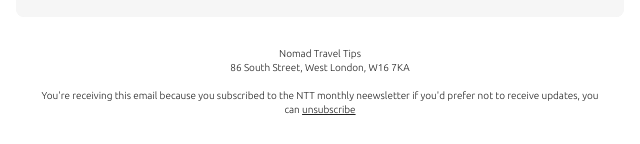
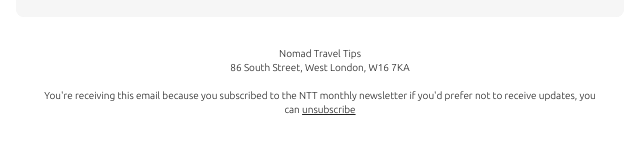
Before and after one commit to MrMarcusCodes/Nomad-Travel-Tips-Newsletter, a plain HTML site: page index.html in a window 1280 px wide. Shown: the part 780-924 px from the top of the page, 320-960 px from the left. Drawn offline with Linux system fonts and the light colour scheme.

Commit message:
Update index.html

```diff
--- a/index.html
+++ b/index.html
@@ -437,7 +437,7 @@
 
       <div
          style="font-family:Ubuntu, Helvetica, Arial, sans-serif;font-size:10px;font-weight:300;line-height:14px;text-align:center;color:#212121;"
-      >Nomad Travel Tips <br> 86 South Street, West London, W16 7KA<br><br>You're receiving this email because you subscribed to the NTT monthly neewsletter if you'd prefer not to receive updates, you can <a href="#" style="color: #212121;">unsubscribe</a></div>
+      >Nomad Travel Tips <br> 86 South Street, West London, W16 7KA<br><br>You're receiving this email because you subscribed to the NTT monthly newsletter if you'd prefer not to receive updates, you can <a href="#" style="color: #212121;">unsubscribe</a></div>
 
                 </td>
               </tr>
```
